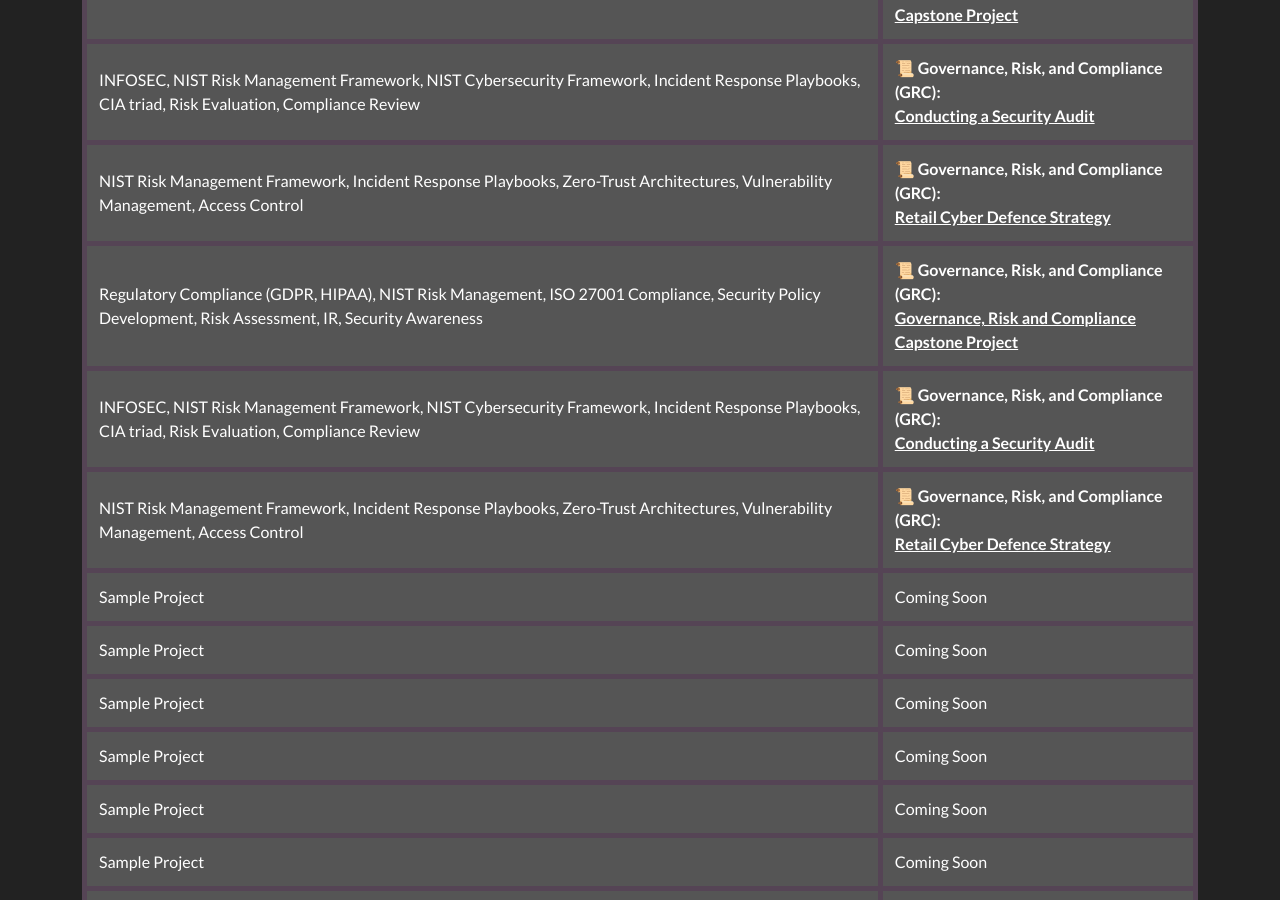
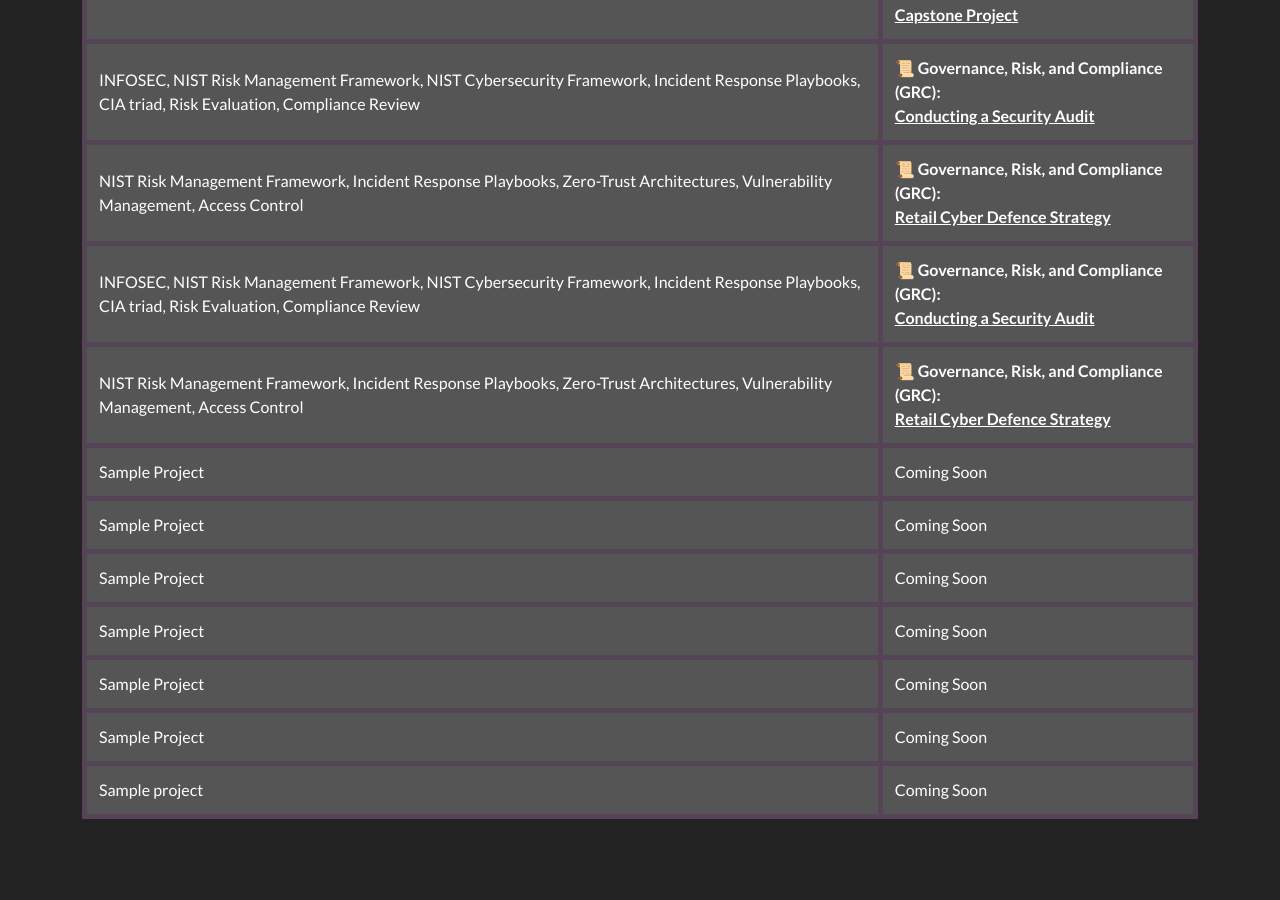
Before and after one commit to JKopal101/jkopal101.github.io, a Jekyll site: the page built from projects.md, in a window 1280 px wide and 900 px high, scrolled down 1543 px. Built offline with Jekyll 4.4.1, drawn with Linux system fonts in a browser that asks for light colours; after the commit the page ends 2410 px from its top, so only the background shows below that.

Commit message:
Update projects.md

```diff
--- a/projects.md
+++ b/projects.md
@@ -127,16 +127,6 @@ I’ve worked on a variety of projects in the Cybersecurity and IT space, focusi
           Retail Cyber Defence Strategy
         </a></strong>
       </td>
-    </tr>        <tr style="background-color:#555;">
-      <td style="padding:12px; border:5px solid #545;">
-         Regulatory Compliance (GDPR, HIPAA), NIST Risk Management, ISO 27001 Compliance, Security Policy Development, Risk Assessment, IR, Security Awareness
-      </td>
-      <td style="padding:12px; border:5px solid #545;">
-         <strong>📜 Governance, Risk, and Compliance (GRC): </strong> <br>
-        <strong><a href="https://github.com/JKopal101/Conducting-a-Security-Audit" style="color:white;">
-          Governance, Risk and Compliance Capstone Project
-        </a></strong>
-      </td>
     </tr>
     <tr style="background-color:#555;">
       <td style="padding:12px; border:5px solid #545;">
```
